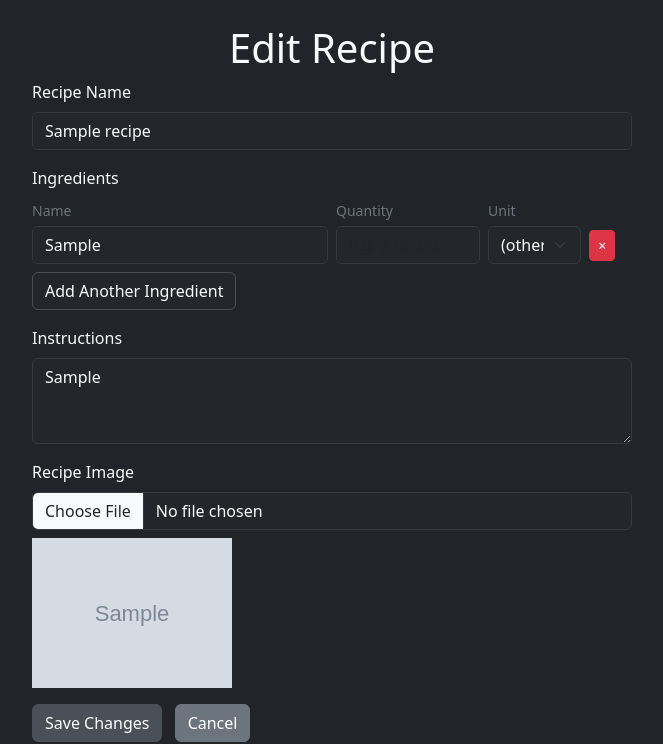
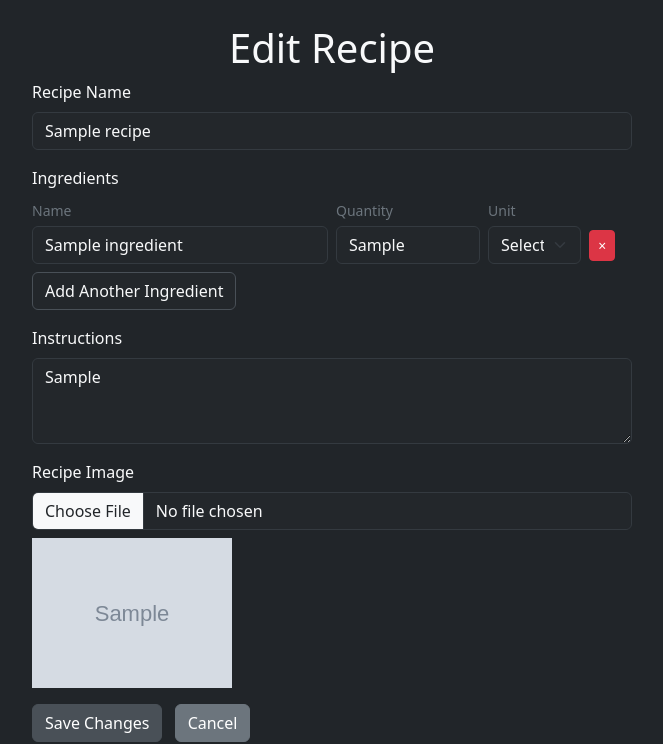
Before and after one commit to PrivateDonut/recipe-website, a Flask app: page /recipe/1/edit in a window 1280 px wide. Shown: the part 56-800 px from the top of the page, without its empty margins (308-971 px from the left). Run offline with Flask 3, Linux system fonts and the light colour scheme; tables that the repository leaves empty hold one stand-in row (values such as "Sample post"); grey boxes marked "Sample" are stand-in pictures.

Commit message:
Add files via upload

```diff
--- a/app.py
+++ b/app.py
@@ -10,6 +10,7 @@ from functools import wraps
 import re
 from dotenv import load_dotenv
 load_dotenv()
+import click
 
 # MySQL configuration
 MYSQL_USER = os.getenv('MYSQL_USER', 'root')
@@ -24,69 +25,23 @@ app.config['UPLOAD_FOLDER'] = os.path.join('static')
 app.secret_key = 'supersecretkey'  # Needed for session
 db = SQLAlchemy(app)
 
+# Ingredient model
+class Ingredient(db.Model):
+    id = db.Column(db.Integer, primary_key=True)
+    recipe_id = db.Column(db.Integer, db.ForeignKey('recipe.id'), nullable=False)
+    name = db.Column(db.String(100), nullable=False)
+    quantity = db.Column(db.String(32), nullable=True)
+    unit = db.Column(db.String(32), nullable=True)
+
 # Recipe model
 class Recipe(db.Model):
     id = db.Column(db.Integer, primary_key=True)
     name = db.Column(db.String(100), nullable=False)
-    ingredients = db.Column(db.Text, nullable=False)
     instructions = db.Column(db.Text, nullable=False)
     image_url = db.Column(db.String(255), nullable=True, default=None)
-
-# Helper: get current user
-# def login_required(f):
-#     @wraps(f)
-#     def decorated_function(*args, **kwargs):
-#         if 'user_id' not in session:
-#             flash('You must be logged in to upload recipes.', 'warning')
-#             return redirect(url_for('login'))
-#         return f(*args, **kwargs)
-#     return decorated_function
-
-# Registration route
-# @app.route('/register', methods=['GET', 'POST'])
-# def register():
-#     if request.method == 'POST':
-#         username = request.form['username']
-#         email = request.form['email']
-#         password = request.form['password']
-#         if User.query.filter((User.username == username) | (User.email == email)).first():
-#             flash('Username or email already exists.', 'danger')
-#             return redirect(url_for('register'))
-#         user = User(
-#             username=username,
-#             email=email,
-#             password_hash=generate_password_hash(password)
-#         )
-#         db.session.add(user)
-#         db.session.commit()
-#         flash('Registration successful. Please log in.', 'success')
-#         return redirect(url_for('login'))
-#     return render_template('register.html')
-
-# Login route
-# @app.route('/login', methods=['GET', 'POST'])
-# def login():
-#     if request.method == 'POST':
-#         username_or_email = request.form['username_or_email']
-#         password = request.form['password']
-#         user = User.query.filter((User.username == username_or_email) | (User.email == username_or_email)).first()
-#         if user and check_password_hash(user.password_hash, password):
-#             session['user_id'] = user.id
-#             session['username'] = user.username
-#             flash('Logged in successfully.', 'success')
-#             return redirect(url_for('home'))
-#         else:
-#             flash('Invalid credentials.', 'danger')
-#             return redirect(url_for('login'))
-#     return render_template('login.html')
-
-# Logout route
-# @app.route('/logout')
-# def logout():
-#     session.pop('user_id', None)
-#     session.pop('username', None)
-#     flash('Logged out.', 'info')
-#     return redirect(url_for('home')
+    ingredients = db.relationship('Ingredient', backref='recipe', cascade='all, delete-orphan')
+    # Legacy column for migration - will be removed after migration
+    legacy_ingredients = db.Column('ingredients', db.Text, nullable=True)
 
 @app.route('/')
 def home():
@@ -94,26 +49,17 @@ def home():
     default_image = url_for('static', filename='default.jpg')
     return render_template('home.html', recipes=recipes, default_image=default_image)
 
-@app.route('/type/<recipe_type>')
-def recipe_type(recipe_type):
-    recipes = Recipe.query.filter_by(type=recipe_type).all()
-    default_image = url_for('static', filename='default.jpg')
-    return render_template('home.html', recipes=recipes, default_image=default_image)
+# Remove or comment out this route unless you add a 'type' column to Recipe
+# @app.route('/type/<recipe_type>')
+# def recipe_type(recipe_type):
+#     recipes = Recipe.query.filter_by(type=recipe_type).all()
+#     default_image = url_for('static', filename='default.jpg')
+#     return render_template('home.html', recipes=recipes, default_image=default_image)
 
 @app.route('/add', methods=['GET', 'POST'])
 def add_recipe():
     if request.method == 'POST':
         name = request.form['name']
-        # Collect all ingredient fields
-        names = request.form.getlist('ingredient_name')
-        qtys = request.form.getlist('ingredient_qty')
-        units = request.form.getlist('ingredient_unit')
-        ingredients = []
-        for n, q, u in zip(names, qtys, units):
-            if n.strip():
-                part = f"{q.strip()} {u.strip()} {n.strip()}".strip()
-                ingredients.append(part)
-        ingredients_str = '\n'.join(ingredients)
         instructions = request.form['instructions']
         image_file = request.files.get('image')
         image_url = None
@@ -122,8 +68,18 @@ def add_recipe():
             filepath = os.path.join(app.config['UPLOAD_FOLDER'], filename)
             image_file.save(filepath)
             image_url = url_for('static', filename=filename)
-        new_recipe = Recipe(name=name, ingredients=ingredients_str, instructions=instructions, image_url=image_url)
+        new_recipe = Recipe(name=name, instructions=instructions, image_url=image_url)
         db.session.add(new_recipe)
+        db.session.flush()  # Get new_recipe.id before commit
+
+        # Add ingredients
+        names = request.form.getlist('ingredient_name')
+        qtys = request.form.getlist('ingredient_qty')
+        units = request.form.getlist('ingredient_unit')
+        for n, q, u in zip(names, qtys, units):
+            if n.strip():
+                ing = Ingredient(recipe_id=new_recipe.id, name=n.strip(), quantity=q.strip(), unit=u.strip())
+                db.session.add(ing)
         db.session.commit()
         return redirect(url_for('home'))
     return render_template('add.html')
@@ -165,15 +121,6 @@ def edit_recipe(recipe_id):
     recipe = Recipe.query.get_or_404(recipe_id)
     if request.method == 'POST':
         recipe.name = request.form['name']
-        names = request.form.getlist('ingredient_name')
-        qtys = request.form.getlist('ingredient_qty')
-        units = request.form.getlist('ingredient_unit')
-        ingredients = []
-        for n, q, u in zip(names, qtys, units):
-            if n.strip():
-                part = f"{q.strip()} {u.strip()} {n.strip()}".strip()
-                ingredients.append(part)
-        recipe.ingredients = '\n'.join(ingredients)
         recipe.instructions = request.form['instructions']
         image_file = request.files.get('image')
         if image_file and image_file.filename:
@@ -181,37 +128,20 @@ def edit_recipe(recipe_id):
             filepath = os.path.join(app.config['UPLOAD_FOLDER'], filename)
             image_file.save(filepath)
             recipe.image_url = url_for('static', filename=filename)
+        # Remove old ingredients
+        Ingredient.query.filter_by(recipe_id=recipe.id).delete()
+        # Add new ingredients
+        names = request.form.getlist('ingredient_name')
+        qtys = request.form.getlist('ingredient_qty')
+        units = request.form.getlist('ingredient_unit')
+        for n, q, u in zip(names, qtys, units):
+            if n.strip():
+                ing = Ingredient(recipe_id=recipe.id, name=n.strip(), quantity=q.strip(), unit=u.strip())
+                db.session.add(ing)
         db.session.commit()
         return redirect(url_for('view_recipe', recipe_id=recipe.id))
     default_image = url_for('static', filename='default.jpg')
-    # Parse ingredients for the edit form
-    def parse_ingredient(ingredient_str):
-        known_units = {'lbs', 'oz', 'g', 'kg', 'cups', 'tbsp', 'tsp', 'pieces', 'cloves', 'slices'}
-        parts = ingredient_str.strip().split()
-        if not parts:
-            return {'quantity': '', 'unit': '', 'name': ''}
-        # If only one part, it's just the name
-        if len(parts) == 1:
-            return {'quantity': '', 'unit': '', 'name': parts[0]}
-        # If first part is a number/fraction, check for unit next
-        if re.match(r'^[\d/.]+$', parts[0]):
-            quantity = parts[0]
-            if len(parts) > 2 and parts[1].lower() in known_units:
-                unit = parts[1]
-                name = ' '.join(parts[2:])
-            elif len(parts) > 1:
-                unit = ''
-                name = ' '.join(parts[1:])
-            else:
-                unit = ''
-                name = ''
-            return {'quantity': quantity, 'unit': unit, 'name': name}
-        # If first part is a known unit, treat as unit + name
-        if parts[0].lower() in known_units:
-            return {'quantity': '', 'unit': parts[0], 'name': ' '.join(parts[1:])}
-        # Otherwise, treat the whole line as the name (handles multi-word names)
-        return {'quantity': '', 'unit': '', 'name': ' '.join(parts)}
-    ingredients_list = [parse_ingredient(ing) for ing in recipe.ingredients.split('\n') if ing.strip()]
+    ingredients_list = [{'name': ing.name, 'quantity': ing.quantity, 'unit': ing.unit} for ing in recipe.ingredients]
     if not ingredients_list:
         ingredients_list = [{'quantity': '', 'unit': '', 'name': ''}]
     return render_template('edit_recipe.html', recipe=recipe, default_image=default_image, ingredients_list=ingredients_list)
@@ -247,10 +177,12 @@ def view_cart():
 def add_to_cart(recipe_id):
     recipe = Recipe.query.get_or_404(recipe_id)
     cart = session.get('cart', [])
-    # Add all ingredients from this recipe
-    for ingredient in recipe.ingredients.split('\n'):
-        if ingredient.strip():
-            cart.append(ingredient.strip())
+    # Add all ingredients from this recipe using the new relationship
+    for ingredient in recipe.ingredients:
+        if ingredient.name:
+            # Format ingredient string for cart
+            ingredient_str = f"{ingredient.quantity} {ingredient.unit} {ingredient.name}".strip()
+            cart.append(ingredient_str)
     session['cart'] = cart
     return redirect(url_for('view_cart'))
 
@@ -273,25 +205,87 @@ def add_random_to_cart():
     for rid in recipe_ids:
         recipe = Recipe.query.get(int(rid))
         if recipe:
-            for ingredient in recipe.ingredients.split('\n'):
-                if ingredient.strip():
-                    cart.append(ingredient.strip())
+            # Add ingredients using the new relationship
+            for ingredient in recipe.ingredients:
+                if ingredient.name:
+                    ingredient_str = f"{ingredient.quantity} {ingredient.unit} {ingredient.name}".strip()
+                    cart.append(ingredient_str)
     session['cart'] = cart
     return redirect(url_for('view_cart'))
 
 @app.route('/ingredients_list')
 def ingredients_list():
-    # Get all unique ingredients from all recipes
+    # Get all unique ingredients from all recipes using the new relationship
     all_ingredients = set()
     for recipe in Recipe.query.all():
-        for ing in recipe.ingredients.split('\n'):
-            ing = ing.strip()
-            if ing:
-                all_ingredients.add(ing)
+        for ing in recipe.ingredients:
+            if ing.name:
+                all_ingredients.add(ing.name)
     return jsonify(sorted(all_ingredients))
 
+def parse_ingredient(ingredient_str):
+    known_units = {'lbs', 'oz', 'g', 'kg', 'cups', 'tbsp', 'tsp', 'pieces', 'cloves', 'slices'}
+    parts = ingredient_str.strip().split()
+    if not parts:
+        return {'quantity': '', 'unit': '', 'name': ''}
+    if len(parts) == 1:
+        return {'quantity': '', 'unit': '', 'name': parts[0]}
+    if re.match(r'^[\d/.]+$', parts[0]):
+        quantity = parts[0]
+        if len(parts) > 2 and parts[1].lower() in known_units:
+            unit = parts[1]
+            name = ' '.join(parts[2:])
+        elif len(parts) > 1:
+            unit = ''
+            name = ' '.join(parts[1:])
+        else:
+            unit = ''
+            name = ''
+        return {'quantity': quantity, 'unit': unit, 'name': name}
+    if parts[0].lower() in known_units:
+        return {'quantity': '', 'unit': parts[0], 'name': ' '.join(parts[1:])}
+    return {'quantity': '', 'unit': '', 'name': ' '.join(parts)}
+
+def migrate_ingredients():
+    """Migrate ingredients from legacy text column to normalized Ingredient table"""
+    migrated_recipes = 0
+    total_ingredients = 0
+
+    for recipe in Recipe.query.all():
+        # Skip if already migrated (has Ingredient children)
+        if Ingredient.query.filter_by(recipe_id=recipe.id).count() > 0:
+            continue
+
+        # Check if recipe has legacy ingredients to migrate
+        if not recipe.legacy_ingredients:
+            continue
+
+        # Parse and migrate ingredients
+        for line in recipe.legacy_ingredients.splitlines():
+            line = line.strip()
+            if line:
+                parsed = parse_ingredient(line)
+                ing = Ingredient(
+                    recipe_id=recipe.id,
+                    name=parsed['name'],
+                    quantity=parsed['quantity'],
+                    unit=parsed['unit']
+                )
+                db.session.add(ing)
+                total_ingredients += 1
+
+        migrated_recipes += 1
+
+    db.session.commit()
+    print(f'Migration complete! {migrated_recipes} recipes migrated, {total_ingredients} ingredients created.')
+
+@app.cli.command('migrate-ingredients')
+def migrate_ingredients_command():
+    """Migrate ingredients from legacy text column to normalized table"""
+    with app.app_context():
+        migrate_ingredients()
+
 if __name__ == '__main__':
-    if not os.path.exists('recipes.db'):
-        with app.app_context():
-            db.create_all()
+    with app.app_context():
+        db.create_all()
     app.run(debug=True)
```
Also changed, not shown: templates/view_recipe.html (+6 -2 lines).
